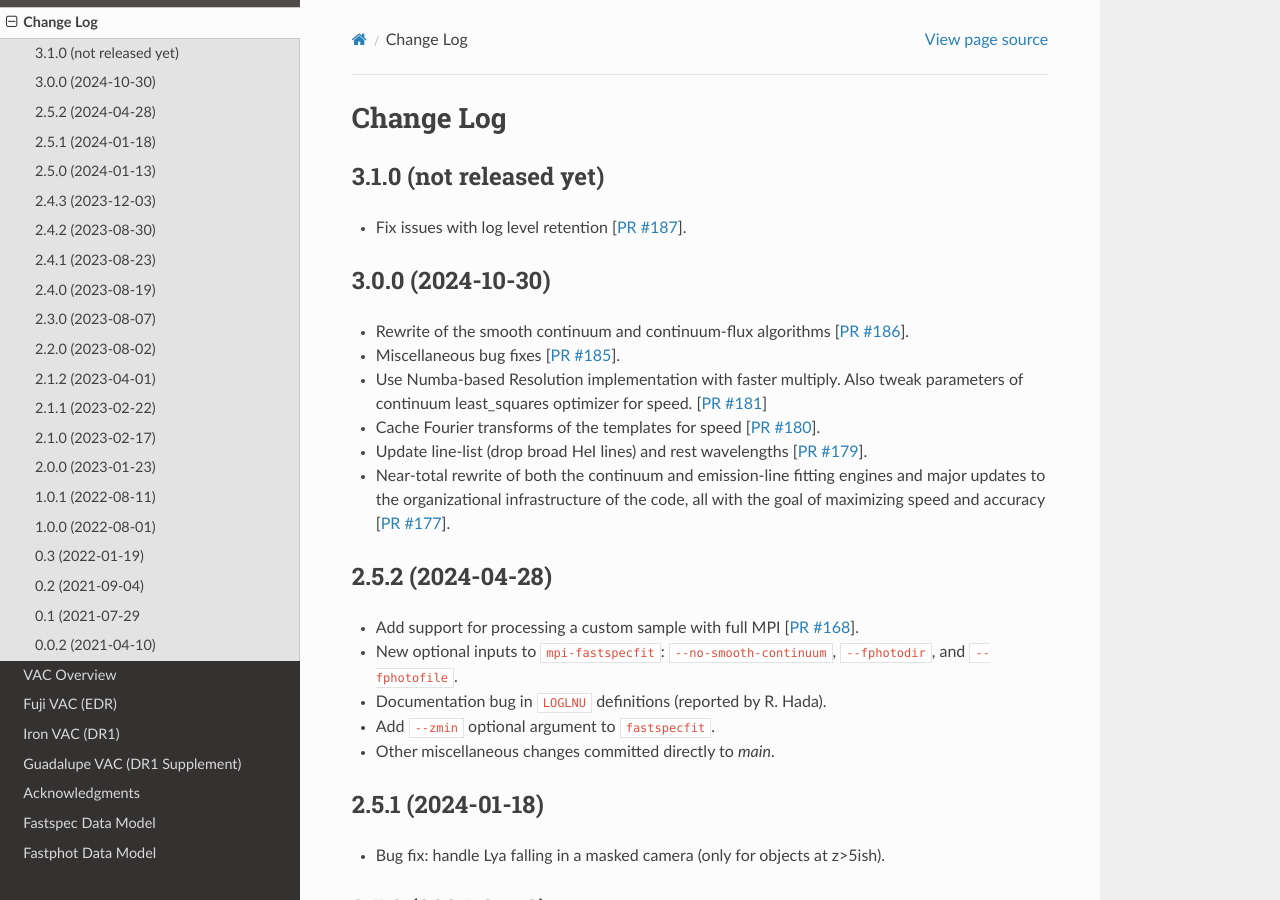
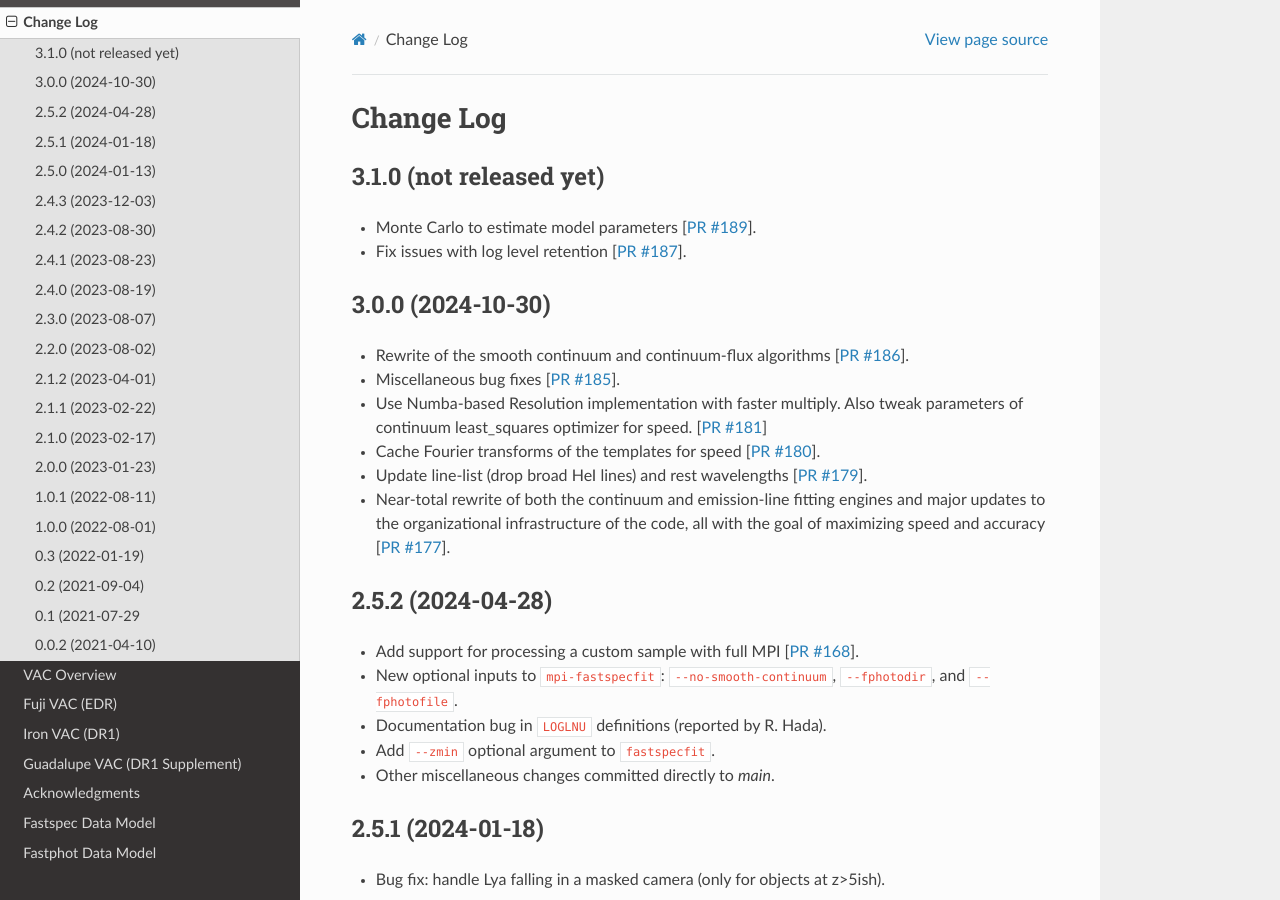
Before and after one commit to desihub/fastspecfit, a Sphinx documentation site: the page built from doc/changes.rst, in a window 1280 px wide and 900 px high. Built offline with Sphinx 7.4.7 and the Read the Docs theme 3.1.0, drawn with Linux system fonts in a browser that asks for light colours.

Commit message:
update change log

```diff
--- a/doc/changes.rst
+++ b/doc/changes.rst
@@ -5,9 +5,11 @@ Change Log
 3.1.0 (not released yet)
 ------------------------
 
+* Monte Carlo to estimate model parameters [`PR #189`_].
 * Fix issues with log level retention [`PR #187`_].
 
 .. _`PR #187`: https://github.com/desihub/fastspecfit/pull/187
+.. _`PR #189`: https://github.com/desihub/fastspecfit/pull/189
 
 3.0.0 (2024-10-30)
 ------------------
```
